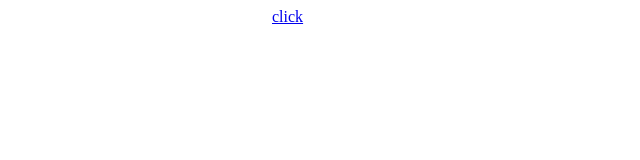
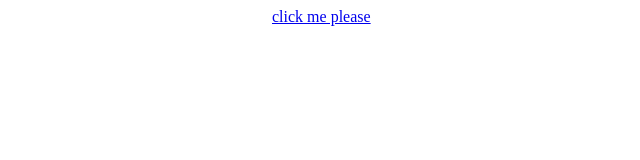
Before and after one commit to MarieAbhag/siegenwebpage, a plain HTML site: page index.html in a window 1280 px wide. Shown: the full height of the page, 36-676 px from the left. Drawn offline with Linux system fonts and the light colour scheme.

Commit message:
change names

```diff
--- a/index.html
+++ b/index.html
@@ -2,12 +2,12 @@
 <html lang="en">
 <head>
   <meta charset="utf-8">
-  <title>MyApp2</title>
+  <title>Our App</title>
   <base href="/">
   <meta name="viewport" content="width=device-width, initial-scale=1">
   <link rel="icon" type="image/x-icon" href="favicon.ico">
 </head>
 <body>
-  <a href="https://google.com" style="margin:300px;">click</a>
+  <a href="https://google.com" style="margin:300px;">click me please</a>
 </body>
 </html>
```
